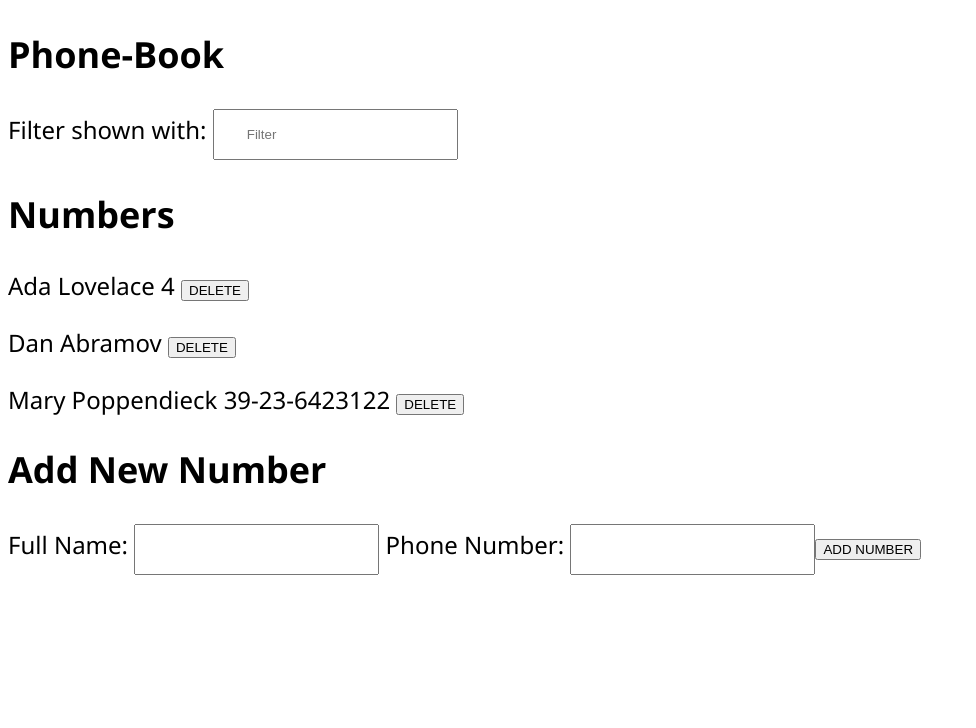
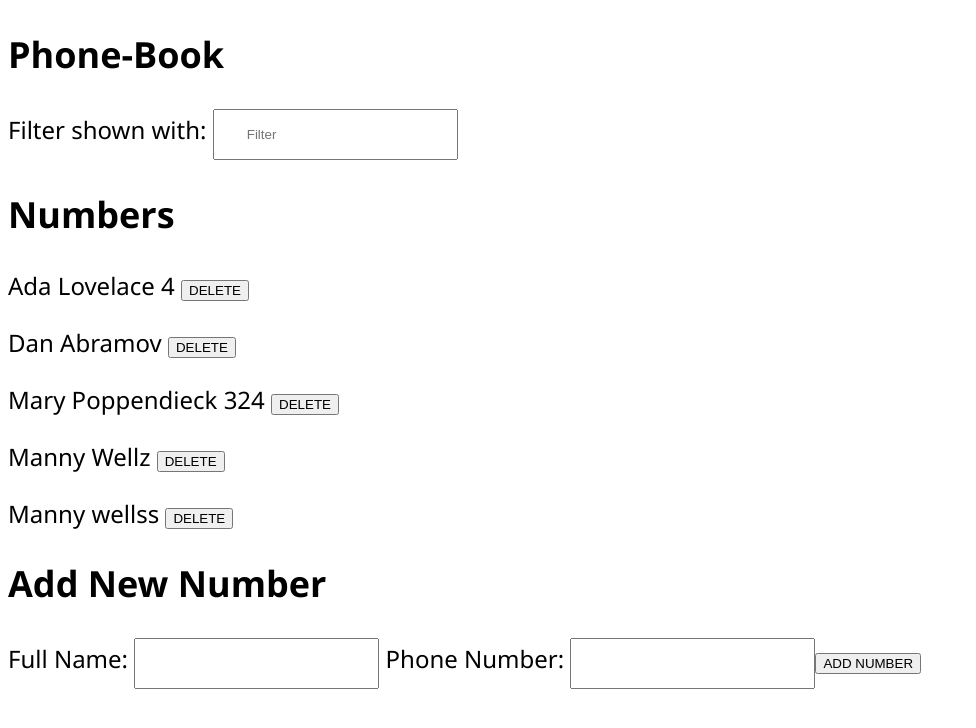
Before and after one commit to KXLAA/Full-Stack-Open-2021, a React (Create React App) app in the folder part2/phonebook/: page / in a window 1280 px wide. Shown: the top 728 px of the page, without its empty margins (0-976 px from the left). Built offline with nearby package versions, Linux system fonts and the light colour scheme; data requests are answered from the project's data file.

Commit message:
Complete excercise 2.20

```diff
--- a/part2/phonebook/db.json
+++ b/part2/phonebook/db.json
@@ -14,8 +14,21 @@
     },
     {
       "name": "Mary Poppendieck",
-      "number": "39-23-6423122",
+      "number": "324",
+      "date": "2021-11-26T10:21:26.996Z",
       "id": 4
+    },
+    {
+      "name": "Manny Wellz",
+      "number": "",
+      "date": "2021-11-26T10:29:21.071Z",
+      "id": 5
+    },
+    {
+      "name": " Manny wellss",
+      "number": " ",
+      "date": "2021-11-26T10:30:02.267Z",
+      "id": 6
     }
   ]
 }
--- a/part2/phonebook/src/App.js
+++ b/part2/phonebook/src/App.js
@@ -4,12 +4,14 @@ import numberService from "./services/numbers";
 import { Numbers } from "./components/Numbers";
 import { Form } from "./components/From";
 import Notification from "./components/Notification";
+import Error from "./components/Error";
 
 const App = () => {
   const [numbers, setNumbers] = useState([]);
   const [foundNumbers, setFoundNumbers] = useState([]);
   const [newNumber, setNewNumber] = useState({ name: "", number: "" });
   const [notification, setNotification] = useState(null);
+  const [error, setError] = useState(null);
 
   useEffect(() => {
     numberService.getAll().then((initialNum) => {
@@ -60,6 +62,15 @@ const App = () => {
           setTimeout(() => {
             setNotification(null);
           }, 5000);
+        })
+        .catch((error) => {
+          console.log(error);
+          setError(
+            `Information on${updatedNumber.name} has already been removed from server`
+          );
+          setTimeout(() => {
+            setError(null);
+          }, 5000);
         });
     } else {
       //if it does not, add new Number
@@ -93,6 +104,7 @@ const App = () => {
 
   return (
     <div>
+      <Error error={error} />
       <Notification name={notification} />
       <h2>Phone-Book</h2>
       <Filter numbers={numbers} setFoundNumbers={setFoundNumbers} />
--- /dev/null
+++ b/part2/phonebook/src/components/Error.js
@@ -0,0 +1,12 @@
+const Error = ({ error }) => {
+  if (error === null) {
+    return null;
+  }
+  return (
+    <>
+      <div className="error">{}</div>
+    </>
+  );
+};
+
+export default Error;
--- a/part2/phonebook/src/components/Notification.js
+++ b/part2/phonebook/src/components/Notification.js
@@ -2,7 +2,11 @@ const Notification = ({ name }) => {
   if (name === null) {
     return null;
   }
-  return <div className="error">{name}</div>;
+  return (
+    <>
+      <div className="success">{name}</div>
+    </>
+  );
 };
 
 export default Notification;
--- a/part2/phonebook/src/index.css
+++ b/part2/phonebook/src/index.css
@@ -7,7 +7,7 @@ input {
   padding: 1rem 2rem;
 }
 
-.error {
+.success {
   color: green;
   background: lightgrey;
   font-size: 20px;
@@ -17,3 +17,13 @@ input {
   padding: 10px;
   margin-bottom: 10px;
 }
+
+.error {
+  color: red;
+  background: lightgrey;
+  font-size: 20px;
+  border-style: solid;
+  border-radius: 5px;
+  padding: 10px;
+  margin-bottom: 10px;
+}
```
